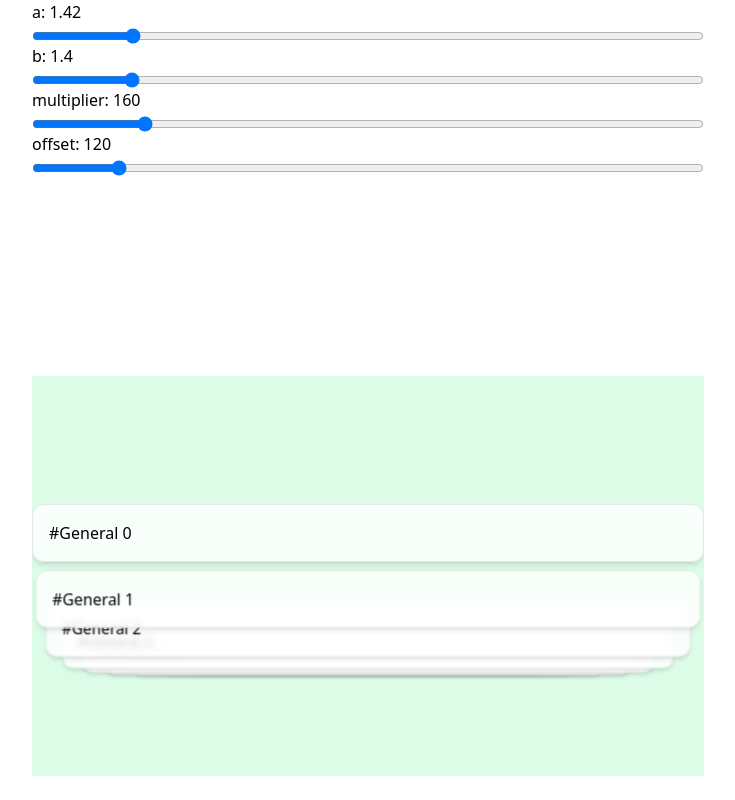
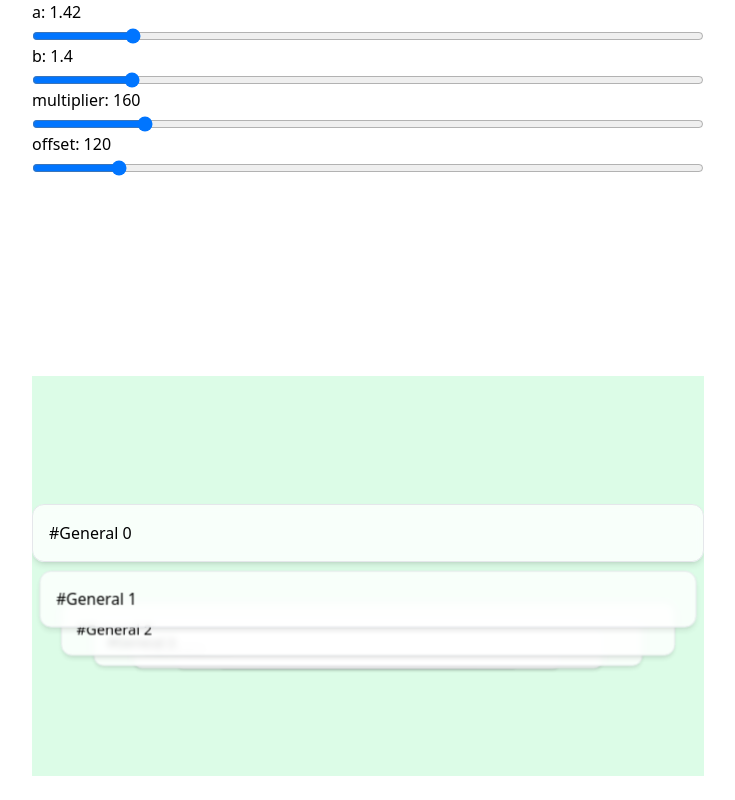
Before and after one commit to nstfkc/nstfkc.com, a Next.js app: page /chat-ui in a window 1280 px wide. Shown: the whole page, without its empty margins (272-1007 px from the left). Built offline with nearby package versions, Linux system fonts and the light colour scheme.

Commit message:
chat ui item top transition

```diff
--- a/app/chat-ui/components/Chat.tsx
+++ b/app/chat-ui/components/Chat.tsx
@@ -1,7 +1,13 @@
 "use client";
 
 import { useEffect, useRef, useState } from "react";
-import { useScroll, motion, useVelocity, useTransform } from "framer-motion";
+import {
+  useScroll,
+  motion,
+  useVelocity,
+  useTransform,
+  MotionValue,
+} from "framer-motion";
 
 const Channel = (props: { id: string }) => {
   return (
@@ -36,7 +42,7 @@ interface CalculateTopParams {
 }
 
 function top(x: number, a = 1) {
-  return Number((1 / Math.pow(Math.E, Math.pow(x * a, 2))).toFixed(2));
+  return 1 / Math.pow(Math.E, Math.pow(x * a, 2));
 }
 
 function top2(x: number, a = 1) {
@@ -56,7 +62,6 @@ export const Chat = () => {
   const { scrollYProgress } = useScroll({ container: ref });
   const scrollVelocity = useVelocity(scrollYProgress);
 
-  const [index, setIndex] = useState(0);
   const [a, setA] = useState(1.42);
   const [b, setB] = useState(1.4);
   const [multiplier, setMultiplier] = useState(160);
@@ -64,17 +69,6 @@ export const Chat = () => {
   const scrollY = useTransform(
     () => scrollYProgress.get() * ITEM_COUNT * ITEM_HEIGHT
   );
-
-  useEffect(() => {
-    return scrollYProgress.on("change", (latest) => {
-      const index = Math.floor(latest * ITEM_COUNT);
-      setIndex(index);
-    });
-  }, [scrollYProgress]);
-
-  const t = Array.from({ length: ITEM_COUNT }).map((_, i) => [
-    top2(top2(i - index, a), b) * multiplier + offset,
-  ]);
 
   return (
     <div className="container max-w-2xl mx-auto h-full">
@@ -136,18 +130,7 @@ export const Chat = () => {
             style={{ top: scrollY, height: "400px" }}
           >
             {Array.from({ length: ITEM_COUNT }).map((_, i) => (
-              <motion.div
-                key={i}
-                style={{
-                  top: `${t[i]}px`,
-                  zIndex: top(index - i, 0.1) * 100,
-                  scale: top(index - i, 0.1),
-                }}
-                data-scale={top(i + 0, 1)}
-                className="absolute"
-              >
-                <Channel id={`${i}`} />
-              </motion.div>
+              <Item key={i} index={i} scrollYProgress={scrollYProgress} />
             ))}
           </motion.div>
           <div style={{ height: `${ITEM_HEIGHT * ITEM_COUNT}px` }}></div>
@@ -156,3 +139,54 @@ export const Chat = () => {
     </div>
   );
 };
+
+const A = 1.42;
+const B = 1.4;
+const MULTIPLIER = 160;
+const OFFSET = 120;
+
+const Item = (props: {
+  index: number;
+  scrollYProgress: MotionValue<number>;
+}) => {
+  const { index, scrollYProgress } = props;
+
+  const t = useTransform(scrollYProgress, () => {
+    const fullHeight = ITEM_COUNT * ITEM_HEIGHT;
+    const dx = scrollYProgress.get();
+    const x = ((dx * fullHeight) % ITEM_HEIGHT) / 100;
+    const currentIndex = Math.floor(dx * ITEM_COUNT);
+    if (index === 0) {
+      console.log(x);
+    }
+    return top2(top2(index - currentIndex - x, A), B) * MULTIPLIER + OFFSET;
+  });
+
+  const scale = useTransform(scrollYProgress, () => {
+    const fullHeight = ITEM_COUNT * ITEM_HEIGHT;
+    const dx = scrollYProgress.get();
+    const x = ((dx * fullHeight) % ITEM_HEIGHT) / 100;
+
+    const currentIndex = Math.floor(dx * ITEM_COUNT);
+    return top(index - currentIndex - x, 0.15);
+  });
+
+  const z = useTransform(scrollYProgress, () => {
+    const dx = scrollYProgress.get();
+    const currentIndex = Math.floor(dx * ITEM_COUNT);
+    return Number(top(index - currentIndex, 0.1).toFixed(2)) * 100;
+  });
+
+  return (
+    <motion.div
+      style={{
+        top: t,
+        zIndex: z,
+        scale: scale,
+      }}
+      className="absolute"
+    >
+      <Channel id={`${index}`} />
+    </motion.div>
+  );
+};
```
